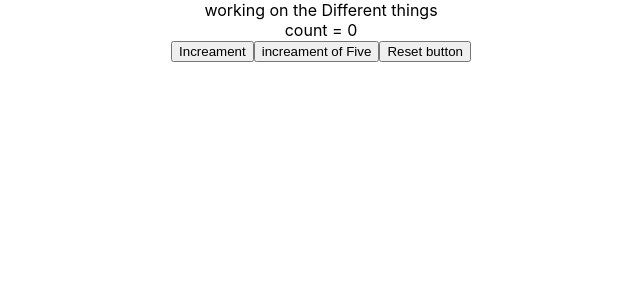
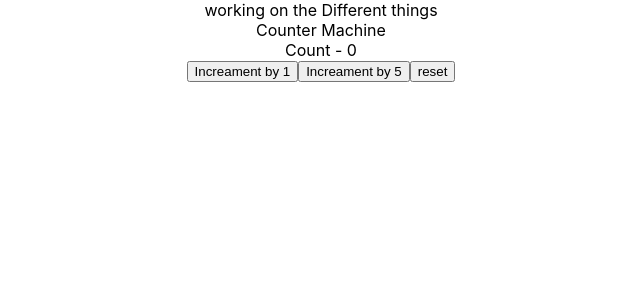
Before and after one commit to Siraja704/Practice, a React (Create React App) app: page / in a window 1280 px wide. Shown: the top 300 px of the page, without its empty margins (319-959 px from the left). Built offline with nearby package versions, Linux system fonts and the light colour scheme.

Commit message:
updated work

```diff
--- a/src/commonents/Counter.js
+++ b/src/commonents/Counter.js
@@ -2,19 +2,15 @@ import react, { Component } from "react";
 
 class Counter extends Component {
   constructor(props) {
-    super();
+    super(props);
     this.state = {
-      count: 0,
+      counter: 0,
     };
   }
 
   increament() {
-    // this.setState({
-    //   count: this.state.count + 1,
-    // });
-
     this.setState((prevState) => ({
-      count: prevState.count + 1,
+      counter: prevState.counter + 1,
     }));
   }
 
@@ -25,26 +21,75 @@ class Counter extends Component {
     this.increament();
     this.increament();
   }
+
   reset() {
     this.setState({
-      count: 0,
+      counter: 0,
     });
   }
 
   render() {
     return (
       <div>
-        <div>count = {this.state.count}</div>
-        <button onClick={() => this.increament()}>Increament</button>
-        <button onClick={() => this.increamentFive()}>
-          {" "}
-          increament of Five
-        </button>
-
-        <button onClick={() => this.reset()}>Reset button</button>
+        <div>Counter Machine</div>
+        <div>Count - {this.state.counter}</div>
+        <button onClick={() => this.increament()}>Increament by 1</button>
+        <button onClick={() => this.increamentFive()}>Increament by 5</button>
+        <button onClick={() => this.reset()}>reset</button>
       </div>
     );
   }
 }
 
 export default Counter;
+
+// import react, { Component } from "react";
+
+// class Counter extends Component {
+//   constructor(props) {
+//     super();
+//     this.state = {
+//       count: 0,
+//     };
+//   }
+
+//   increament() {
+//     // this.setState({
+//     //   count: this.state.count + 1,
+//     // });
+
+//     this.setState((prevState) => ({
+//       count: prevState.count + 1,
+//     }));
+//   }
+
+//   increamentFive() {
+//     this.increament();
+//     this.increament();
+//     this.increament();
+//     this.increament();
+//     this.increament();
+//   }
+//   reset() {
+//     this.setState({
+//       count: 0,
+//     });
+//   }
+
+//   render() {
+//     return (
+//       <div>
+//         <div>count = {this.state.count}</div>
+//         <button onClick={() => this.increament()}>Increament</button>
+//         <button onClick={() => this.increamentFive()}>
+//           {" "}
+//           increament of Five
+//         </button>
+
+//         <button onClick={() => this.reset()}>Reset button</button>
+//       </div>
+//     );
+//   }
+// }
+
+// export default Counter;
```
